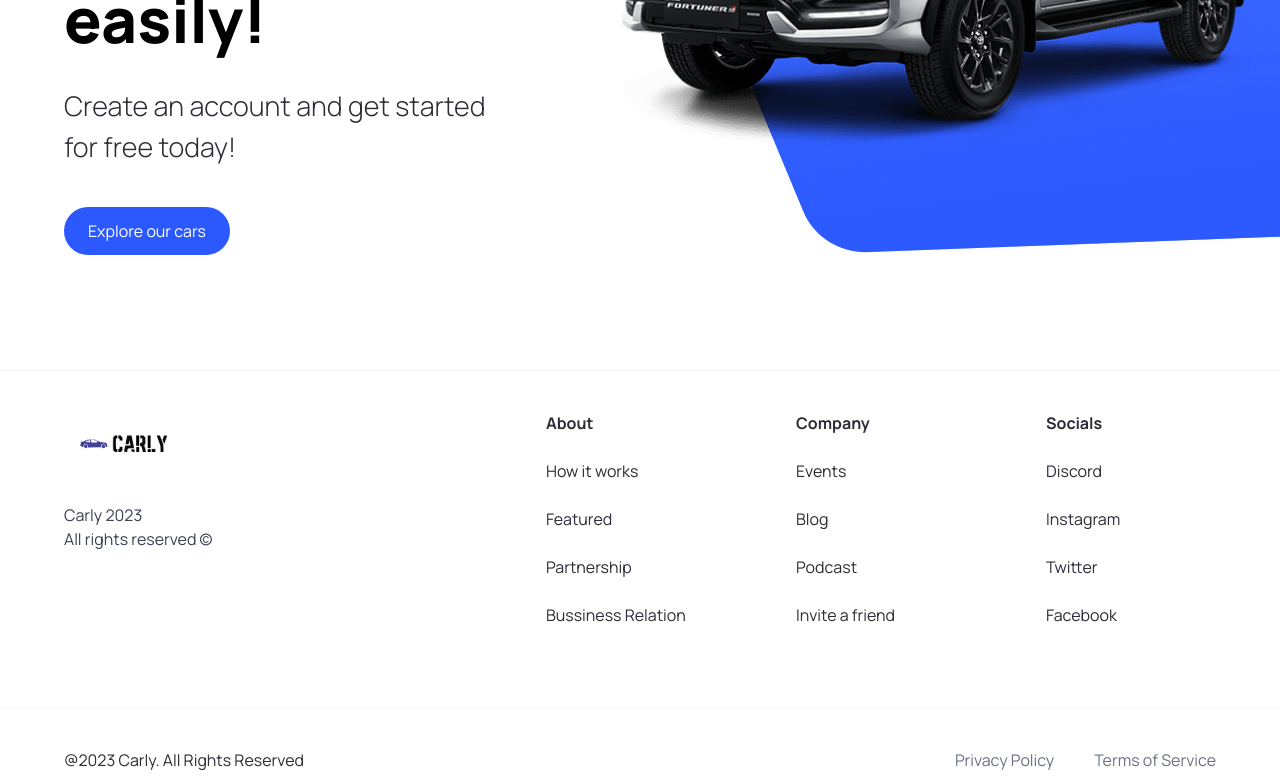
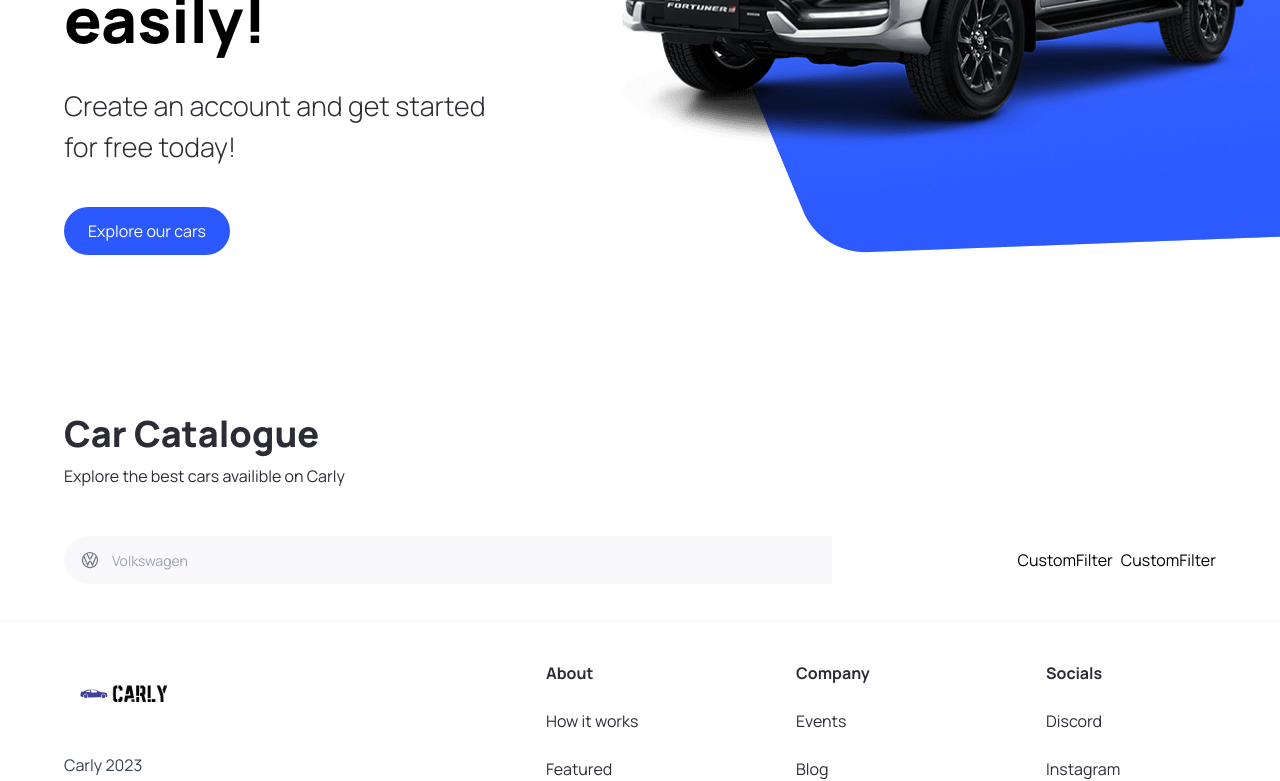
Before and after one commit to Flame-eth/carly, a Next.js app: page / in a window 1280 px wide. Shown: the part 450-1231 px from the top of the page. Built offline with nearby package versions, Linux system fonts and the light colour scheme.

Commit message:
filter by manufacturer functionality done

```diff
--- a/app/page.tsx
+++ b/app/page.tsx
@@ -1,9 +1,33 @@
-import { Hero } from "@/components";
+import { CustomFilter, Hero, SearchBar } from "@/components";
 
 export default function Home() {
   return (
     <main className="overflow-hidden">
       <Hero />
+      <div className="mt-12 padding-x padding-y max-width" id="discover">
+        <div className="home__text-container">
+          <h1 className="text-4xl font-extrabold">
+            Car Catalogue
+          </h1>
+          <p>
+            Explore the best cars availible on Carly
+          </p>
+
+        </div>
+
+        <div className="home__filters">
+          <SearchBar />
+
+          <div className="home__filter-container">
+            <CustomFilter />
+            <CustomFilter />
+
+
+
+          </div>
+        </div>
+
+      </div>
     </main>
   );
 }
--- /dev/null
+++ b/components/CustomFilter.tsx
@@ -0,0 +1,9 @@
+import React from 'react'
+
+const CustomFilter: React.FC = () => {
+  return (
+    <div>CustomFilter</div>
+  )
+}
+
+export default CustomFilter
--- a/components/Footer.tsx
+++ b/components/Footer.tsx
@@ -3,7 +3,7 @@ import Image from "next/image";
 import Link from "next/link";
 import React from "react";
 
-const Footer = () => {
+const Footer: React.FC = () => {
   return (
     <footer className="flex flex-col text-black-100 mt-5 border-t border-gray-100 ">
       <div className="flex max-md:flex-col flex-wrap justify-between gap-5 sm:px-16 px-6 py-10  ">
--- a/components/Hero.tsx
+++ b/components/Hero.tsx
@@ -2,7 +2,7 @@
 import Image from "next/image";
 import { CustomButton } from ".";
 
-const Hero = () => {
+const Hero: React.FC = () => {
   const handleScroll = () => {};
   return (
     <div className="hero">
--- a/components/Navbar.tsx
+++ b/components/Navbar.tsx
@@ -3,7 +3,7 @@ import Link from 'next/link'
 import React from 'react'
 import { CustomButton } from '.'
 
-const Navbar = () => {
+const Navbar: React.FC = () => {
   return (
   <header className='w-full absolute z-10'>
     <nav className='max-w-[1440px] mx-auto flex justify-between items-center sm:px-16 pc-6 py-4'>
--- /dev/null
+++ b/components/SearchBar.tsx
@@ -0,0 +1,18 @@
+"use client"
+
+import { useState } from "react";
+import { SearchManufacturer } from ".";
+
+const SearchBar: React.FC = () => {
+
+    const [manufacturer, setManufacturer] = useState<string>('')
+  const handleSearch = () => {};
+  return <form action="" className="searchbar" onSubmit={handleSearch}>
+    <div className="searchbar__item">
+
+        <SearchManufacturer manufacturer={manufacturer} setManufacturer={setManufacturer} />
+    </div>
+  </form>;
+};
+
+export default SearchBar;
--- /dev/null
+++ b/components/SearchManufacturer.tsx
@@ -0,0 +1,78 @@
+"use client";
+import { manufacturers } from "@/constants";
+import { SearchManufacturerProps } from "@/types";
+import { Combobox, Transition } from "@headlessui/react";
+import Image from "next/image";
+import React, { Fragment, useState } from "react";
+
+const SearchManufacturer: React.FC<SearchManufacturerProps> = ({
+  manufacturer,
+  setManufacturer,
+}) => {
+  const [query, setQuery] = useState<string>("");
+
+  /**
+   * An array of manufacturers filtered based on the search query.
+   * If the query is empty, returns the original array of manufacturers.
+   */
+  const filteredManufacturers =
+    query === ""
+      ? manufacturers
+      : manufacturers.filter((manufacturer) => {
+          return manufacturer
+            .toLowerCase()
+            .replace(/\s+/g, "")
+            .includes(query.toLowerCase().replace(/\s+/g, ""));
+        });
+
+  return (
+    <div className="search-manufacturer">
+      <Combobox>
+        <div className="relative w-full">
+          <Combobox.Button className="absolute top-[14px]">
+            <Image
+              src="/car-logo.svg"
+              width={20}
+              height={20}
+              className="ml-4"
+              alt="Car Logo"
+            />
+          </Combobox.Button>
+
+          <Combobox.Input
+            className="search-manufacturer__input"
+            placeholder="Volkswagen"
+            displayValue={(manufacturer: string) => manufacturer}
+            onChange={(e: any) => setQuery(e.target.value)}
+          />
+
+          <Transition
+            as={Fragment}
+            leave="transition ease-in duration-100"
+            leaveFrom="opacity-100"
+            leaveTo="opacity-0"
+            afterLeave={() => setQuery("")}
+          >
+            <Combobox.Options >
+              {filteredManufacturers.map((manufacturer) => (
+                <Combobox.Option
+                  key={manufacturer}
+                  className={({ active }) =>
+                    `relative search-manufacturer__option ${
+                      active ? "bg-primary-blue text-white " : "text-gray-900"
+                    }`
+                  }
+                  value={manufacturer}
+                >
+                  {manufacturer}
+                </Combobox.Option>
+              ))}
+            </Combobox.Options>
+          </Transition>
+        </div>
+      </Combobox>
+    </div>
+  );
+};
+
+export default SearchManufacturer;
--- a/components/index.ts
+++ b/components/index.ts
@@ -2,5 +2,8 @@ import Hero from "./Hero";
 import CustomButton from "./CustomButton";
 import Navbar from "./Navbar";
 import Footer from "./Footer";
+import CustomFilter from "./CustomFilter";
+import SearchBar from "./SearchBar";
+import SearchManufacturer from "./SearchManufacturer";
 
-export { Hero, CustomButton, Navbar, Footer };
+export { Hero, CustomButton, Navbar, Footer , CustomFilter, SearchBar, SearchManufacturer};
```
Also changed, not shown: package.json (+6 -5 lines), types/index.ts (+7 -1 lines), 1 other file (tests, documents, lock files or other folders).
